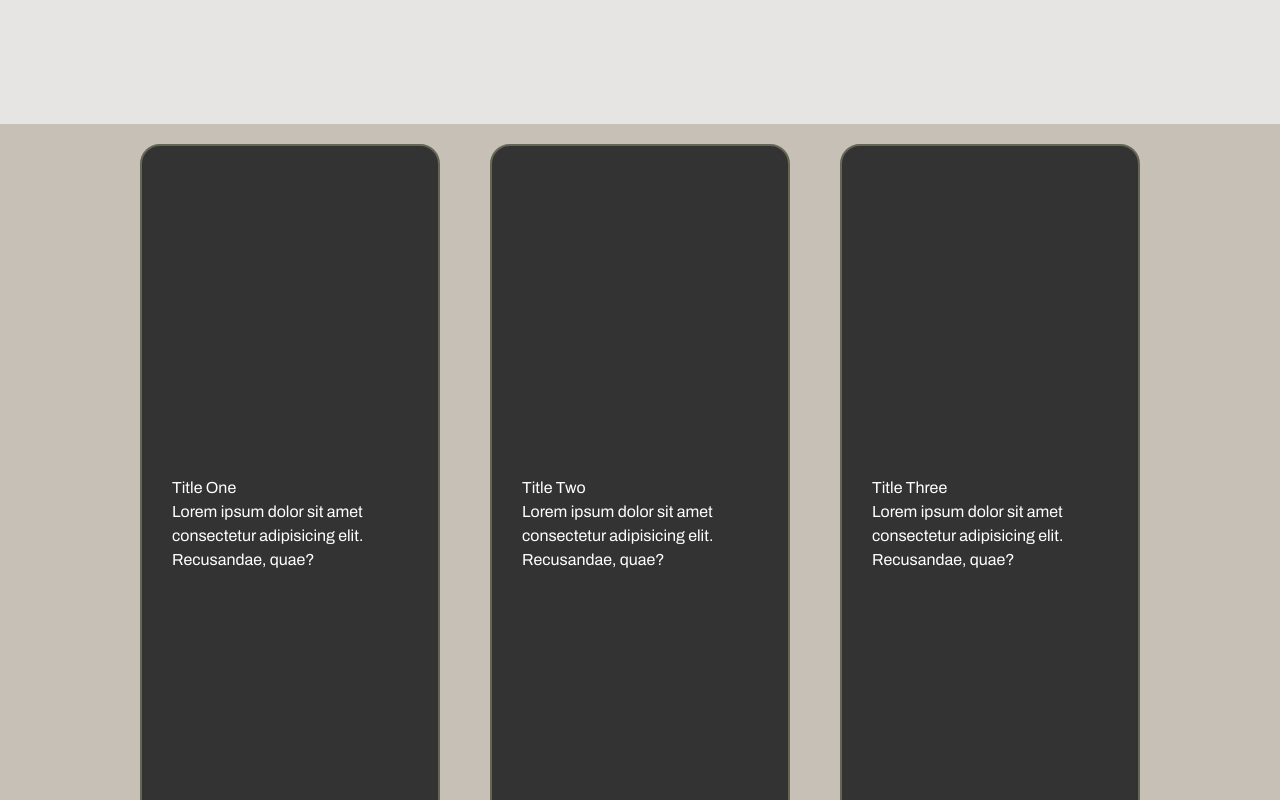
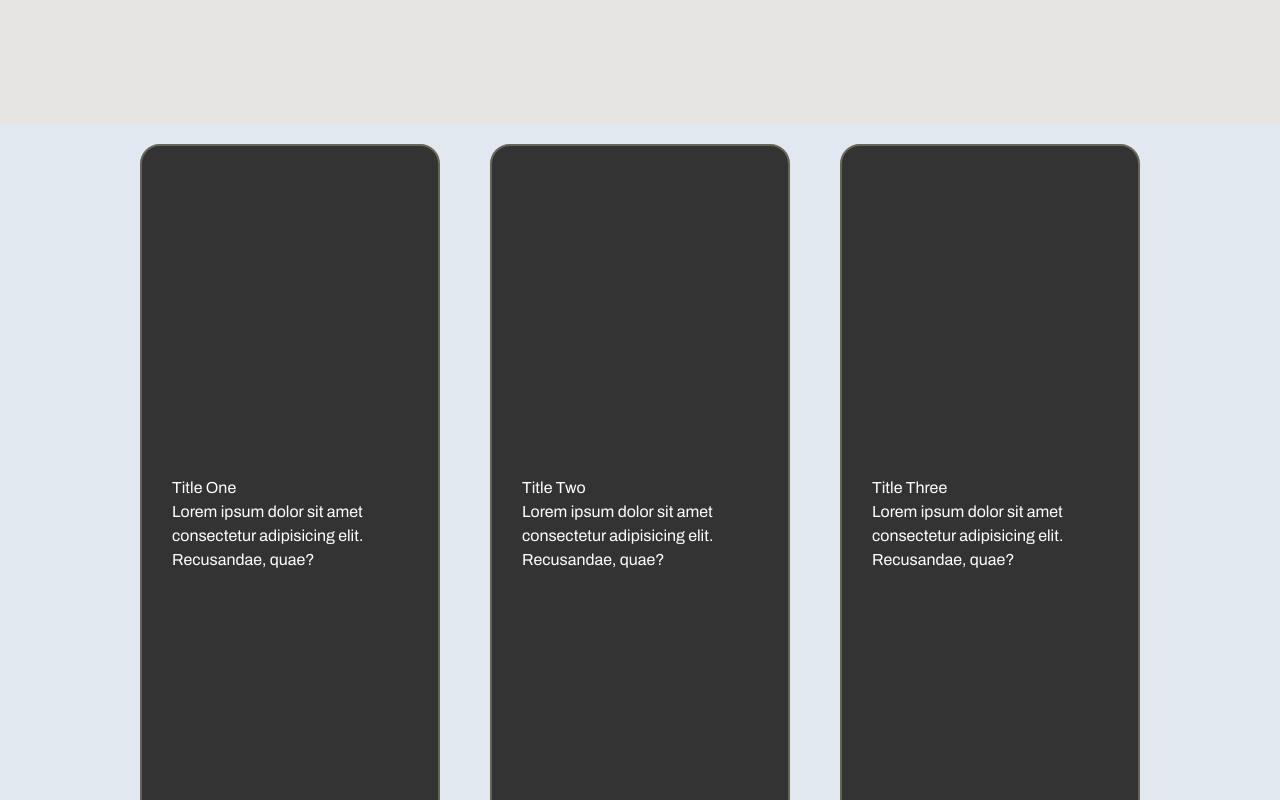
Before and after one commit to Sekwaticode/virtualboardroomsa, a Next.js app: page / in a window 1280 px wide. Shown: the part 4220-5020 px from the top of the page. Built offline with nearby package versions, Linux system fonts and the light colour scheme.

Commit message:
background cards almost there

```diff
--- a/src/components/BoxGrid.module.css
+++ b/src/components/BoxGrid.module.css
@@ -7,7 +7,7 @@
     gap: 50px;
     padding: 20px;
     min-height: 100vh;
-    background: #C6C0B6;
+    background: #e2e8f0;
 }
 
 .box {
```
